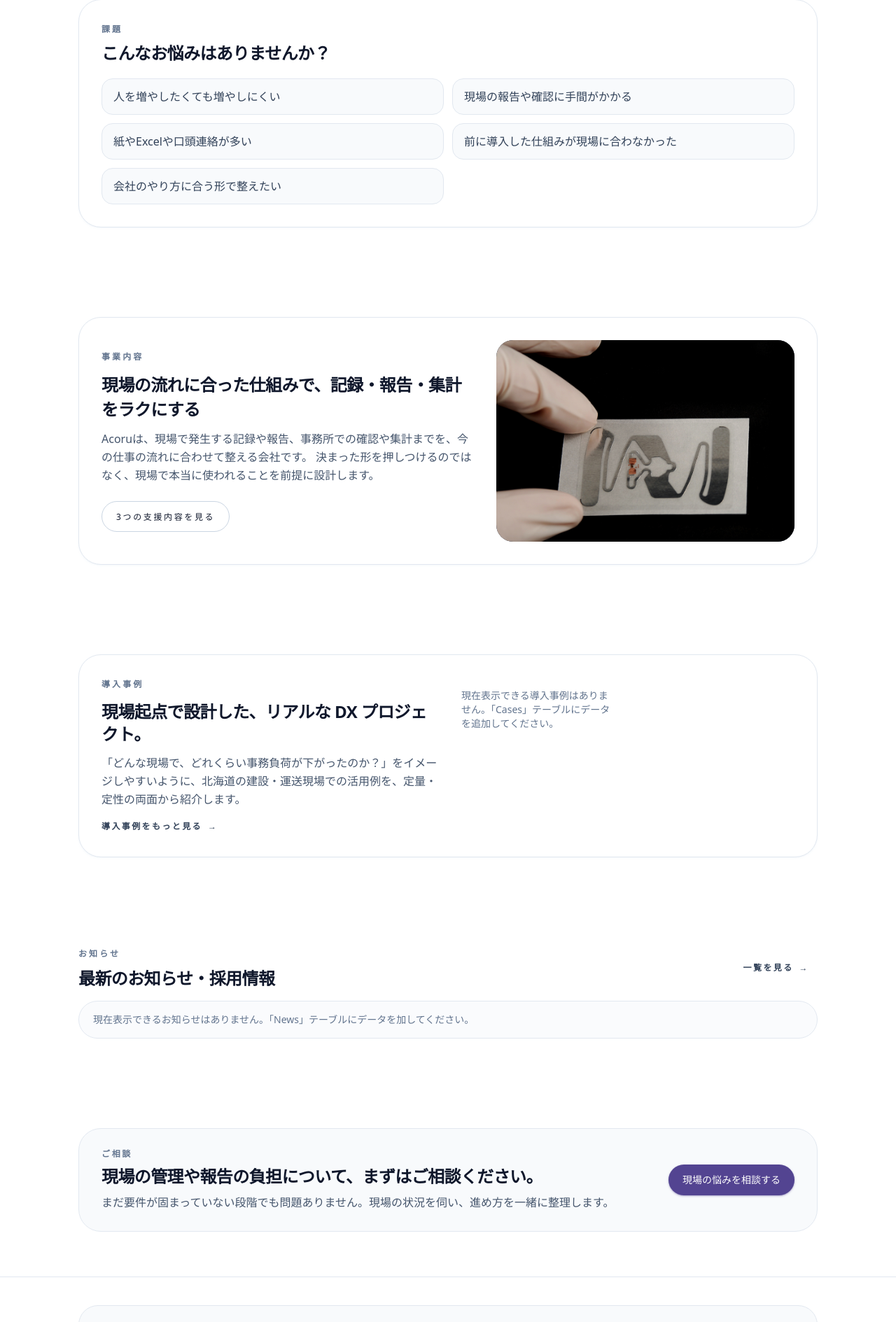
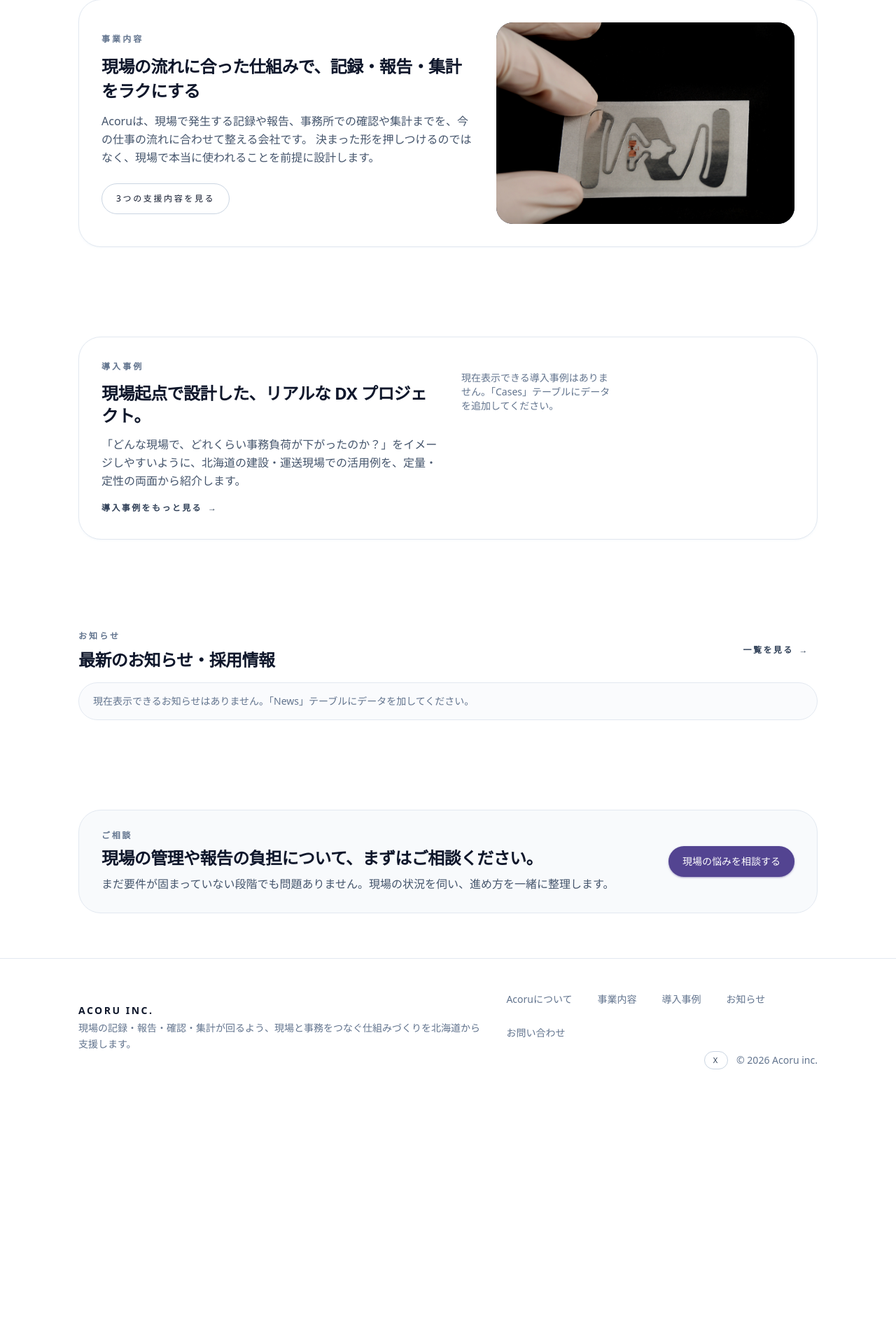
Before and after one commit to ANOSkdy/acoru-inc, a Next.js app: page / in a window 1280 px wide. Shown: the part 880-2769 px from the top of the page at 70% size. After the commit the page ends 2448 px from the top, so only its background shows below. Built offline with nearby package versions, Linux system fonts and the light colour scheme.

Commit message:
Remove duplicated footer contact and simplify top flow

```diff
--- a/src/app/page.tsx
+++ b/src/app/page.tsx
@@ -58,33 +58,6 @@ export default async function HomePage() {
                   導入事例を見る
                 </Button>
               </div>
-            </div>
-          </div>
-        </Container>
-      </Section>
-
-      <Section className="pt-0">
-        <Container>
-          <div className="space-y-5 rounded-[32px] border border-slate-200 bg-white p-6 shadow-sm shadow-slate-100/70 sm:p-8">
-            <div className="space-y-2">
-              <p className="text-[12px] font-semibold tracking-[0.26em] text-slate-500">課題</p>
-              <h2 className="text-xl font-semibold tracking-tight text-slate-900 sm:text-2xl">こんなお悩みはありませんか？</h2>
-            </div>
-            <div className="grid grid-cols-1 gap-3 md:grid-cols-2">
-              {[
-                "人を増やしたくても増やしにくい",
-                "現場の報告や確認に手間がかかる",
-                "紙やExcelや口頭連絡が多い",
-                "前に導入した仕組みが現場に合わなかった",
-                "会社のやり方に合う形で整えたい",
-              ].map((problem) => (
-                <div
-                  key={problem}
-                  className="rounded-2xl border border-slate-200 bg-slate-50 px-4 py-3 text-sm font-medium leading-relaxed text-slate-700 sm:text-base"
-                >
-                  {problem}
-                </div>
-              ))}
             </div>
           </div>
         </Container>
--- a/src/components/layout/Footer.tsx
+++ b/src/components/layout/Footer.tsx
@@ -1,6 +1,5 @@
 import Link from "next/link";
 
-import { Button } from "@/components/ui/Button";
 import { Container } from "@/components/ui/Container";
 
 export function Footer() {
@@ -8,30 +7,7 @@ export function Footer() {
 
   return (
     <footer className="border-t border-slate-200 bg-white">
-      <Container className="flex flex-col gap-8 py-10">
-        {/* Contact カード */}
-        <section className="rounded-[28px] border border-slate-200 bg-slate-50 px-6 py-7 sm:px-8">
-          <div className="flex flex-col gap-4 md:flex-row md:items-center md:justify-between">
-            <div className="space-y-2">
-              <p className="text-xs font-semibold tracking-[0.22em] text-slate-500">お問い合わせ</p>
-              <h2 className="text-xl font-semibold tracking-tight text-slate-900 sm:text-2xl">
-                まずは 1 現場・1 プロジェクトから、ご相談ください。
-              </h2>
-              <p className="text-sm text-slate-600 sm:text-base">
-                「まだ要件が固まっていない」「何から始めるべきか分からない」
-                という段階からで構いません。現場の状況を伺い、実現可能な DX プランをご提案します。
-              </p>
-            </div>
-            <div className="flex flex-col gap-3 text-[12px] md:items-end">
-              <Button href="/contact" className="px-7">
-                お問い合わせ
-              </Button>
-              <p className="text-[12px] text-slate-500">※ 営業目的のみのご連絡はご遠慮ください。</p>
-            </div>
-          </div>
-        </section>
-
-        {/* 下部フッター本体 */}
+      <Container className="py-10">
         <div className="flex flex-col gap-4 text-xs text-slate-500 sm:text-sm md:flex-row md:items-center md:justify-between">
           <div className="space-y-1">
             <p className="text-sm font-semibold tracking-[0.18em] text-slate-900">ACORU INC.</p>
```
